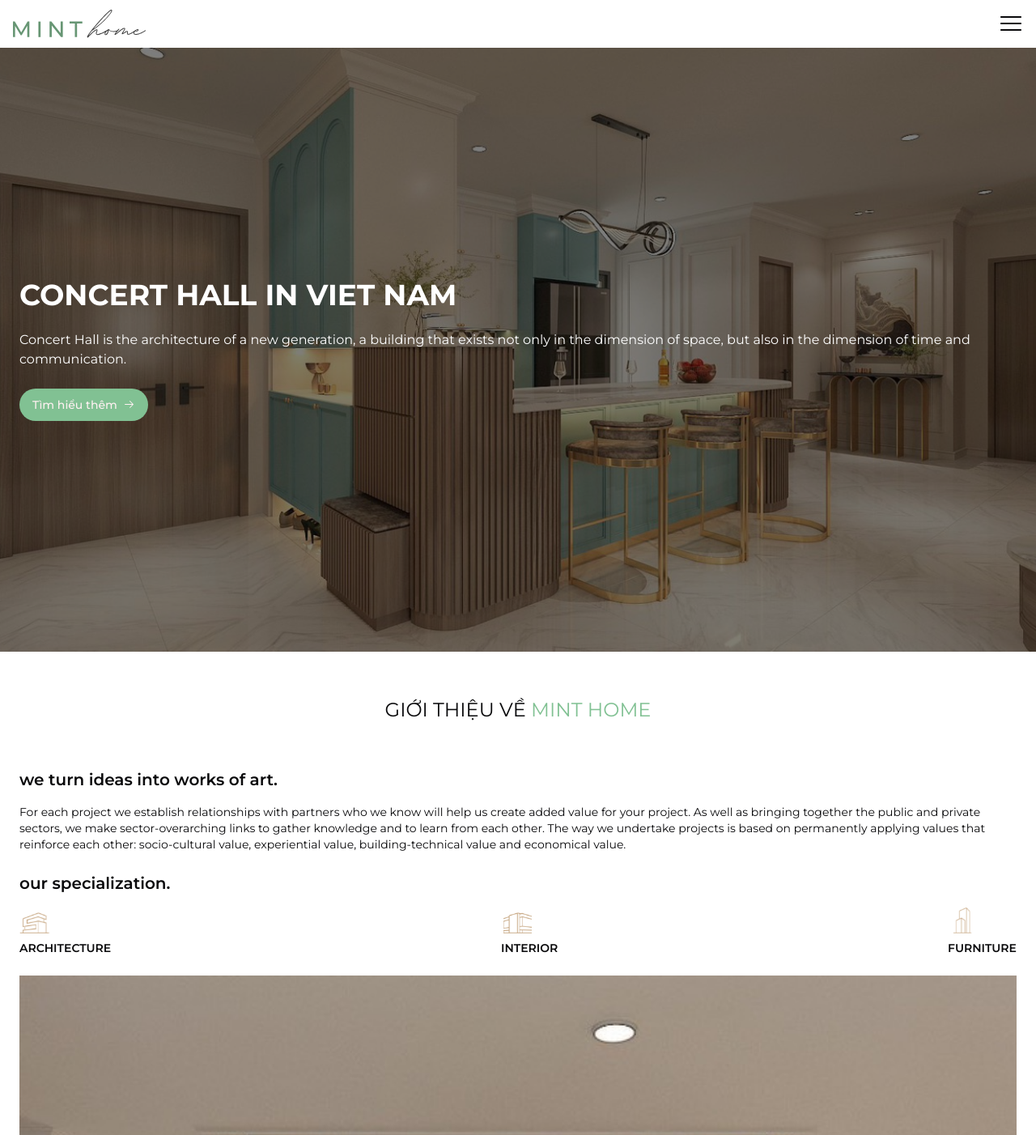
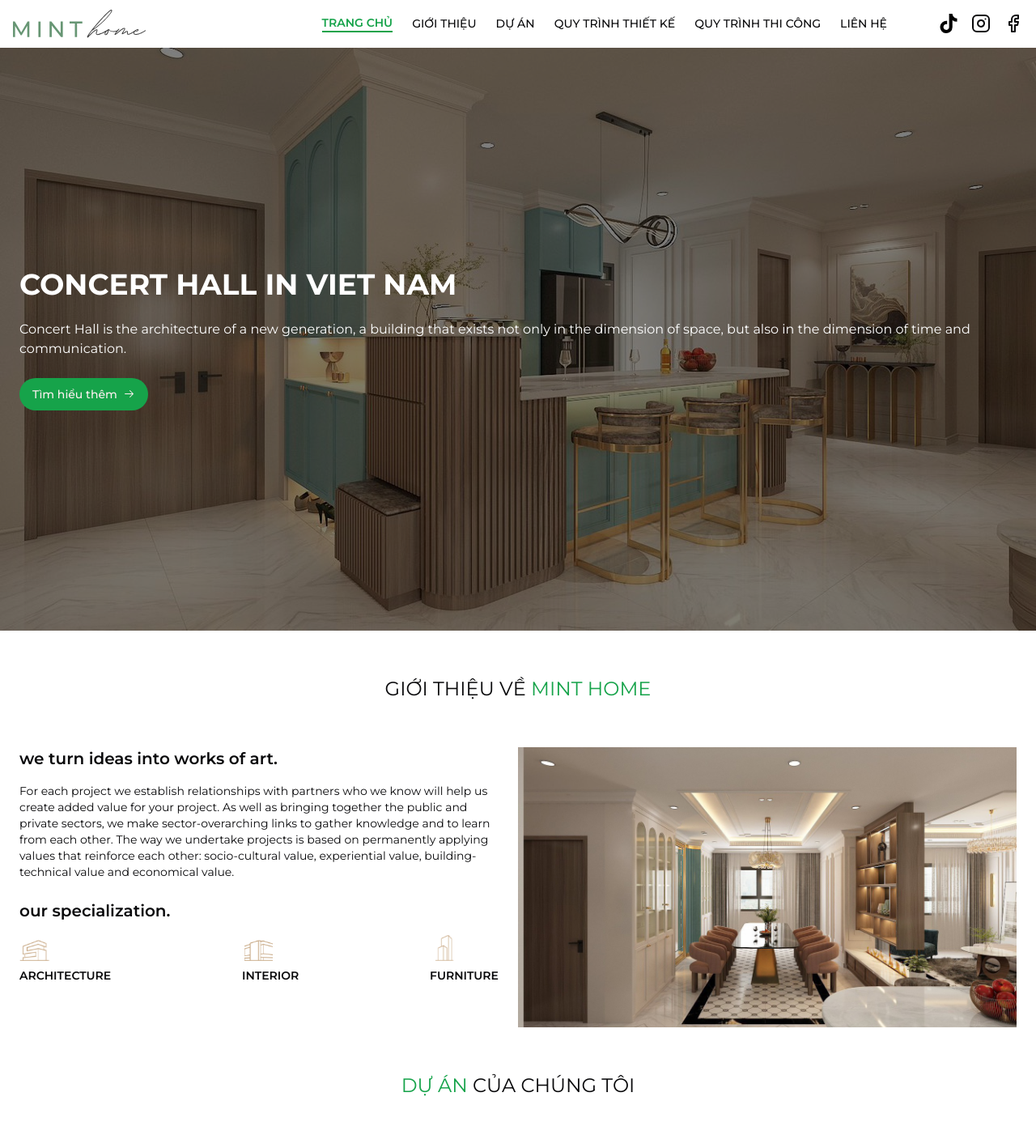
Before and after one commit to laurance-nguyen/mint-home, a Next.js app: page / in a window 1280 px wide. Shown: the top 1402 px of the page at 81% size. Built offline with nearby package versions, Linux system fonts and the light colour scheme.

Commit message:
Update package.json and component styles

```diff
--- a/app/(root)/AboutSection/index.tsx
+++ b/app/(root)/AboutSection/index.tsx
@@ -10,6 +10,7 @@ const AboutSection = () => {
         GIỚI THIỆU VỀ <span className="text-primary">MINT HOME</span>
       </h1>
 
+      <div className="flex flex-col gap-6 sm:flex-row">
         <div className="flex flex-col gap-6">
           <div className="flex flex-col gap-4">
             <h2 className="w-2/3 text-xl font-semibold">
@@ -19,8 +20,8 @@ const AboutSection = () => {
               For each project we establish relationships with partners who we
               know will help us create added value for your project. As well as
               bringing together the public and private sectors, we make
-            sector-overarching links to gather knowledge and to learn from each
-            other. The way we undertake projects is based on permanently
+              sector-overarching links to gather knowledge and to learn from
+              each other. The way we undertake projects is based on permanently
               applying values that reinforce each other: socio-cultural value,
               experiential value, building-technical value and economical value.
             </p>
@@ -34,15 +35,21 @@ const AboutSection = () => {
                   key={item.key}
                   className="flex flex-col gap-2 text-sm font-semibold"
                 >
-                <Image src={item.icon} height={32} width={38} alt={item.key} />
+                  <Image
+                    src={item.icon}
+                    height={32}
+                    width={38}
+                    alt={item.key}
+                  />
                   {item.label}
                 </div>
               ))}
             </div>
           </div>
+        </div>
 
         <Image
-          className="aspect-square object-cover"
+          className=":w-2/3 aspect-square object-cover sm:aspect-auto sm:w-1/2"
           src="/images/minthome-14.jpg"
           alt="kitchen"
           width={1280}
--- a/app/(root)/CustomerSection/index.tsx
+++ b/app/(root)/CustomerSection/index.tsx
@@ -3,7 +3,7 @@ import React from "react";
 const CustomerSection = () => {
   return (
     <div className="flex flex-col gap-14 px-6">
-      <div className="flex items-end gap-4 pt-14">
+      <div className="flex items-end justify-center gap-4 pt-14">
         <h1 className="text-[120px] font-bold leading-none text-primary">12</h1>
         <div className="flex flex-col">
           <h1 className="pb-3">
@@ -17,7 +17,7 @@ const CustomerSection = () => {
         <span className="text-primary">KHÁCH HÀNG</span> CỦA CHÚNG TÔI
       </h1>
 
-      <div className="grid grid-cols-[128px_128px] justify-evenly gap-y-8">
+      <div className="grid grid-cols-[128px_128px] sm:grid-cols-[128px_128px_128px] justify-evenly gap-y-8">
         {Array.from(Array(6)).map((_, idx) => (
           <div key={idx} className="h-11 bg-slate-300 " />
         ))}
--- a/app/(root)/ProjectSection/index.tsx
+++ b/app/(root)/ProjectSection/index.tsx
@@ -10,6 +10,7 @@ const ProjectSection = () => {
         <span className="text-primary">DỰ ÁN</span> CỦA CHÚNG TÔI
       </h1>
 
+      <div className="flex flex-col sm:flex-row">
         <ProjectCard image="/images/pool-1.jpg">
           <h1 className="text-4xl font-bold">FROZEN HOUSE</h1>
           {/* {desc ? <p className="text-xl">{desc}</p> : null} */}
@@ -18,6 +19,7 @@ const ProjectSection = () => {
           <h1 className="text-4xl font-bold">MINT HOUSE</h1>
         </ProjectCard>
       </div>
+    </div>
   );
 };
 
--- a/app/globals.css
+++ b/app/globals.css
@@ -1,6 +1,7 @@
 @tailwind base;
 @tailwind components;
 @tailwind utilities;
+
 
 
 @layer base {
@@ -11,7 +12,7 @@
     --card-foreground: 240 10% 3.9%;
     --popover: 0 0% 100%;
     --popover-foreground: 240 10% 3.9%;
-    --primary: 137, 34%, 63%;
+    --primary: 142.1 76.2% 36.3%;
     --primary-foreground: 355.7 100% 97.3%;
     --secondary: 240 4.8% 95.9%;
     --secondary-foreground: 240 5.9% 10%;
@@ -51,6 +52,7 @@
 }
 
 
+
 @layer base {
   * {
     @apply border-border;
--- a/components/BackdropTitle/index.tsx
+++ b/components/BackdropTitle/index.tsx
@@ -9,7 +9,7 @@ const BackdropTitle = ({ title }: BackdropTitleProps) => {
   return (
     <div className="relative w-full">
       <Image
-        className="h-full aspect-square object-cover"
+        className="h-full w-full aspect-square sm:aspect-video object-cover"
         src="/images/pool-1.jpg"
         height={720}
         width={1280}
--- a/components/Header/index.tsx
+++ b/components/Header/index.tsx
@@ -1,28 +1,34 @@
-'use client';
-import { HamburgerMenuIcon } from '@radix-ui/react-icons';
-import clsx from 'clsx';
-import Image from 'next/image';
-import { usePathname,useRouter } from 'next/navigation'
-import React from 'react';
+"use client";
+import { HamburgerMenuIcon } from "@radix-ui/react-icons";
+import clsx from "clsx";
+import { FacebookIcon, InstagramIcon } from "lucide-react";
+import Image from "next/image";
+import Link from "next/link";
+import { usePathname, useRouter } from "next/navigation";
+import React from "react";
 
-import { MENU_ITEMS } from '@/lib/constants';
+import { MENU_ITEMS } from "@/lib/constants";
 
+import TikTokIcon from "../TikTokIcon";
 import {
   DropdownMenu,
   DropdownMenuContent,
   DropdownMenuItem,
   DropdownMenuTrigger,
-} from '../ui/dropdown-menu';
+} from "../ui/dropdown-menu";
 
 const Header = () => {
   const router = useRouter();
   const pathname = usePathname();
 
   return (
-    <header className="flex justify-between items-center py-3 px-4 sticky top-0 z-50 bg-background/95 backdrop-blur supports-[backdrop-filter]:bg-background/60">
-      <Image width={164} height={35} src="/logo.svg" alt="logo" />
+    <header className="sticky top-0 z-50 flex items-center justify-between bg-background/95 px-4 py-3 backdrop-blur supports-[backdrop-filter]:bg-background/60">
+      <Link href="/">
+        <Image width={164} height={35} src="/logo.svg" alt="logo" />
+      </Link>
+
       <DropdownMenu>
-        <DropdownMenuTrigger asChild>
+        <DropdownMenuTrigger asChild className="lg:hidden">
           <HamburgerMenuIcon height={30} width={30} />
         </DropdownMenuTrigger>
         <DropdownMenuContent align="end" className="w-52">
@@ -31,7 +37,7 @@ const Header = () => {
               onSelect={() => {
                 router.push(item.pathname);
               }}
-              className={clsx(pathname === item.pathname && 'bg-accent')}
+              className={clsx(pathname === item.pathname && "bg-accent")}
               key={item.key}
             >
               {item.label}
@@ -39,6 +45,35 @@ const Header = () => {
           ))}
         </DropdownMenuContent>
       </DropdownMenu>
+
+      <nav className="flex items-center gap-16 max-lg:hidden">
+        <ul className="flex items-center gap-6">
+          {MENU_ITEMS.map((item) => (
+            <li
+              key={item.key}
+              className={clsx(
+                "text-sm font-medium uppercase",
+                pathname === item.pathname &&
+                  "border-b-2 border-primary font-semibold text-primary",
+              )}
+            >
+              <Link href={item.pathname}>{item.label}</Link>
+            </li>
+          ))}
+        </ul>
+
+        <div className="flex items-center gap-4">
+          <Link href="https://www.tiktok.com/">
+            <TikTokIcon />
+          </Link>
+          <Link href="https://www.instagram.com/">
+            <InstagramIcon />
+          </Link>
+          <Link href="https://www.facebook.com/">
+            <FacebookIcon />
+          </Link>
+        </div>
+      </nav>
     </header>
   );
 };
--- a/components/Hero/index.tsx
+++ b/components/Hero/index.tsx
@@ -6,9 +6,9 @@ import { Button } from "../ui/button";
 
 const Hero = () => {
   return (
-    <div className="relative h-[746px] w-full">
+    <div className="relative h-[746px] sm:h-auto w-full">
       <Image
-        className="h-full object-cover object-[70%]"
+        className="h-full w-full object-cover object-[70%]"
         src="/images/minthome-15.jpg"
         height={720}
         width={1280}
--- a/components/ProjectCard/index.tsx
+++ b/components/ProjectCard/index.tsx
@@ -11,7 +11,7 @@ const ProjectCard = ({ image, onClick, children }: ProjectCardProps) => {
   return (
     <div className="relative h-[746px] w-full" onClick={onClick}>
       <Image
-        className="h-full object-cover object-[70%]"
+        className="w-full h-full object-cover object-[70%]"
         src={image}
         height={720}
         width={1280}
--- /dev/null
+++ b/components/TikTokIcon.tsx
@@ -0,0 +1,11 @@
+import React from "react";
+
+const TikTokIcon = () => {
+  return (
+    <svg xmlns="http://www.w3.org/2000/svg" width="24" height="24" viewBox="0 0 448 512">
+      <path d="M448,209.91a210.06,210.06,0,0,1-122.77-39.25V349.38A162.55,162.55,0,1,1,185,188.31V278.2a74.62,74.62,0,1,0,52.23,71.18V0l88,0a121.18,121.18,0,0,0,1.86,22.17h0A122.18,122.18,0,0,0,381,102.39a121.43,121.43,0,0,0,67,20.14Z" />
+    </svg>
+  );
+};
+
+export default TikTokIcon;
--- a/package.json
+++ b/package.json
@@ -17,9 +17,8 @@
     "@vercel/analytics": "^1.1.1",
     "class-variance-authority": "^0.7.0",
     "clsx": "^2.0.0",
-    "i": "^0.3.7",
     "lucide-react": "^0.290.0",
-    "next": "14.0.0",
+    "next": "14.0.2",
     "npm": "^10.2.1",
     "react": "^18",
     "react-dom": "^18",
```
Also changed, not shown: 1 other file (tests, documents, lock files or other folders). Lines whose indentation alone changed are shown as unchanged.
